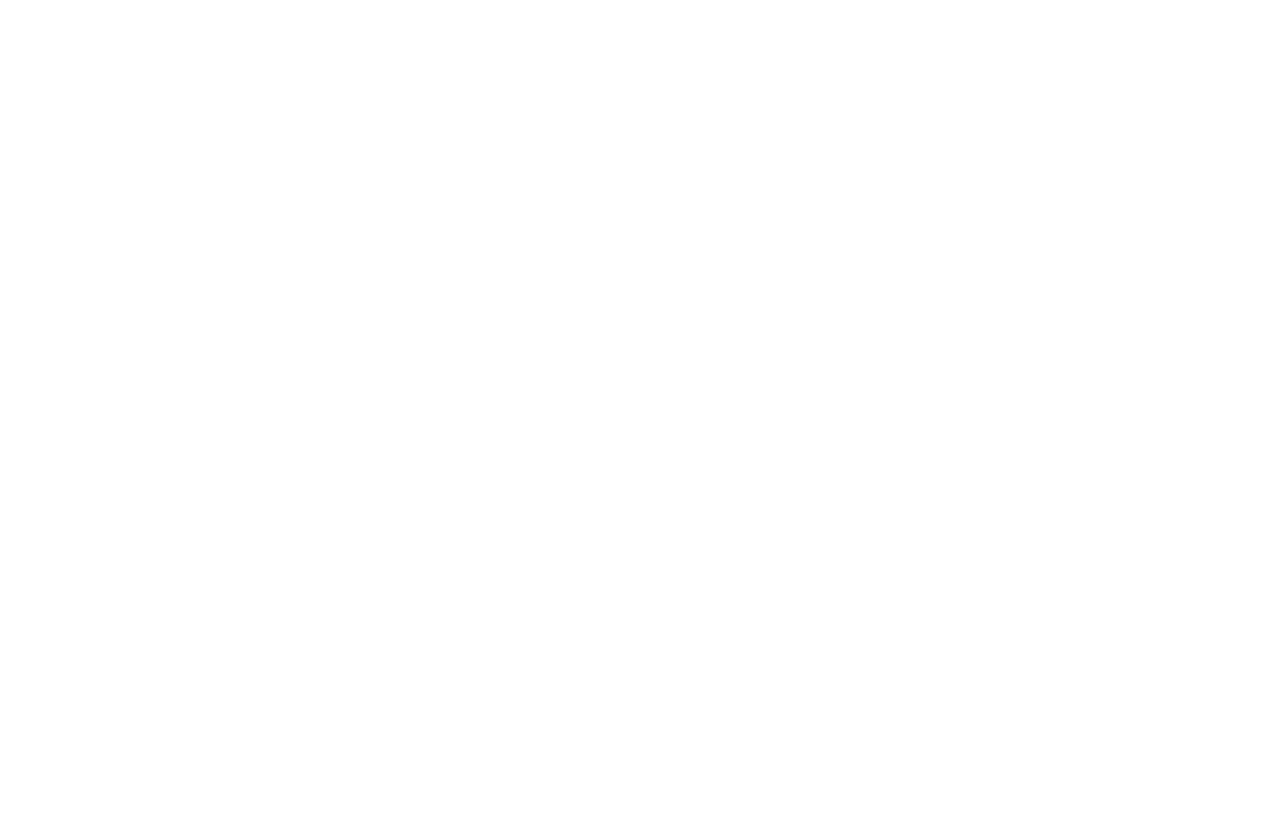
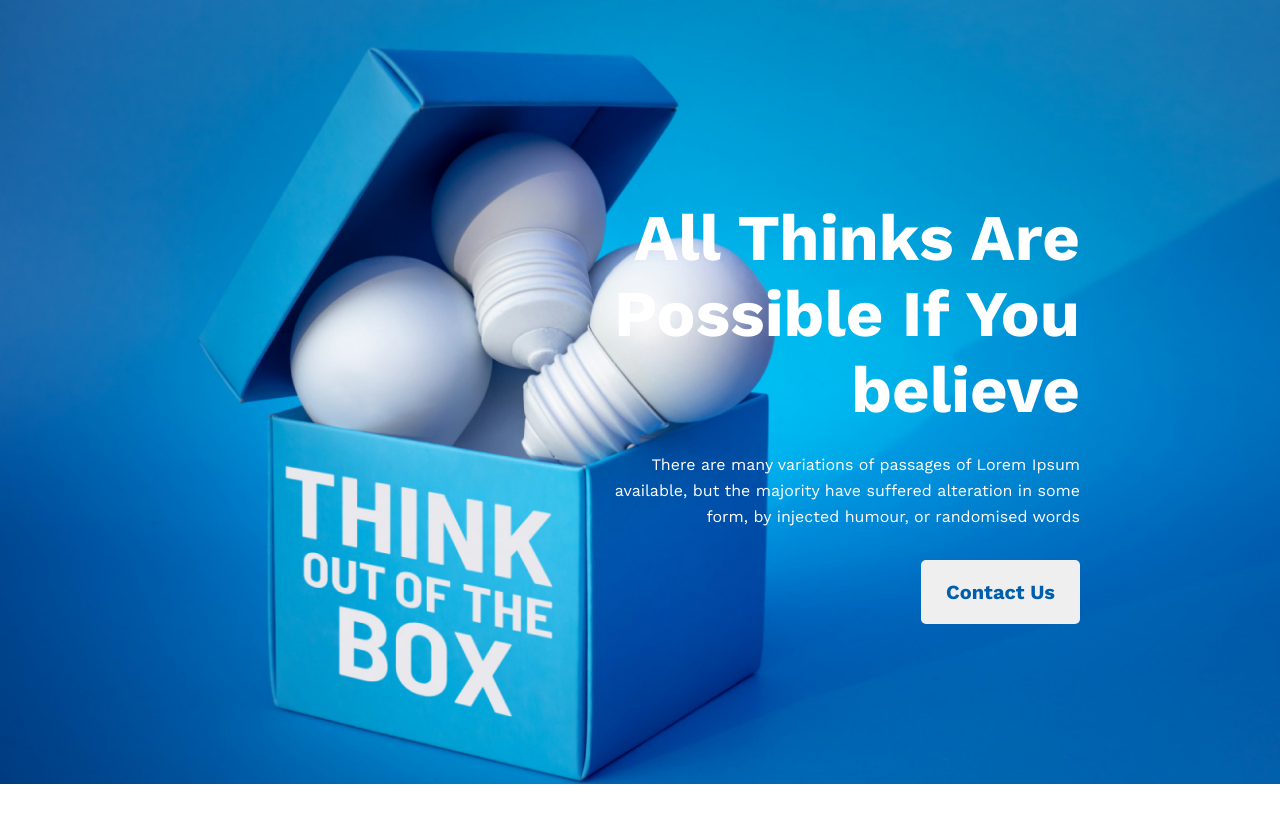
Before and after one commit to naimultusher/new-year-assingment, a plain HTML site: page index.html in a window 1280 px wide. Before the commit the page ends 800 px from the top, so only its background shows below. Drawn offline with nearby package versions, Linux system fonts and the light colour scheme.

Commit message:
code added

```diff
--- a/css/style.css
+++ b/css/style.css
@@ -0,0 +1,47 @@
+* {
+    margin: 0;
+    font-family: 'Work Sans', sans-serif;
+}
+
+section {
+    margin-top: 130px;
+    margin-bottom: 130px;
+}
+
+/* Banner Section */
+
+.banner {
+    background-image: url('../images/banner/banner3.png');
+    background-size: cover;
+    background-repeat: no-repeat;
+    text-align: right;
+    padding-right: 200px;
+    padding-top: 200px;
+    padding-bottom: 160px;
+}
+
+.header-title {
+    color: #FFFFFF;
+    font-weight: 700;
+    font-size: 65px;
+    line-height: 76px;
+}
+
+.header-des {
+    color: #FFFFFF;
+    line-height: 26px;
+    margin-top: 24px;
+    margin-bottom: 30px;
+}
+
+.header-btn {
+    height: 64px;
+    padding: 20px 25px;
+    font-weight: 600;
+    font-size: 20px;
+    color: #005FAC;
+    border: none;
+    border-radius: 5px;
+}
+
+/* About me section css */
--- a/index.html
+++ b/index.html
@@ -5,9 +5,26 @@
     <meta http-equiv="X-UA-Compatible" content="IE=edge">
     <meta name="viewport" content="width=device-width, initial-scale=1.0">
     <title>New Year New Me</title>
+    <link rel="preconnect" href="https://fonts.googleapis.com"><link rel="preconnect" href="https://fonts.gstatic.com" crossorigin>
+    <link href="https://fonts.googleapis.com/css2?family=Work+Sans:wght@400;700&display=swap" rel="stylesheet">
     <link rel="stylesheet" href="css/style.css">
 </head>
 <body>
+    <header>
+        <div class="banner">
+            <h1 class="header-title">All Thinks Are <br> Possible If You <br> believe</h1>
+            <p class="header-des">There are many variations of passages of Lorem Ipsum <br> available, but the majority have suffered alteration in some <br> form, by injected humour, or randomised words</p>
+            <button class="header-btn">Contact Us</button>
+        </div>
+    </header>
+    <main>
+        <section class="about-me">
+            <div class="about-me-l">
 
+            </div>
+            <div class="about-me-r"></div>
+        </section>
+    </main>
+    <footer></footer>
 </body>
 </html>
```
